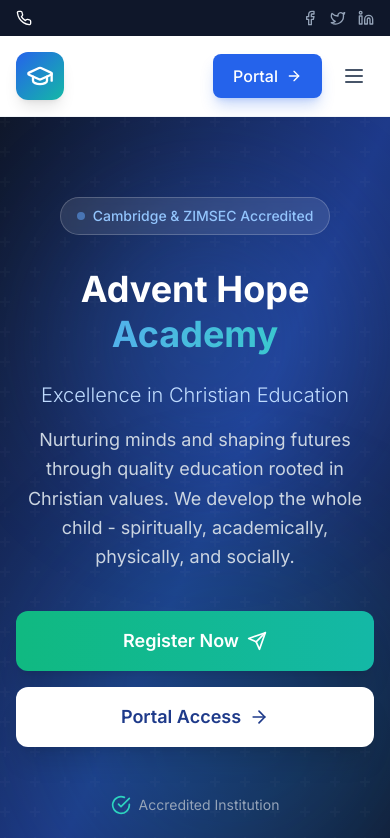
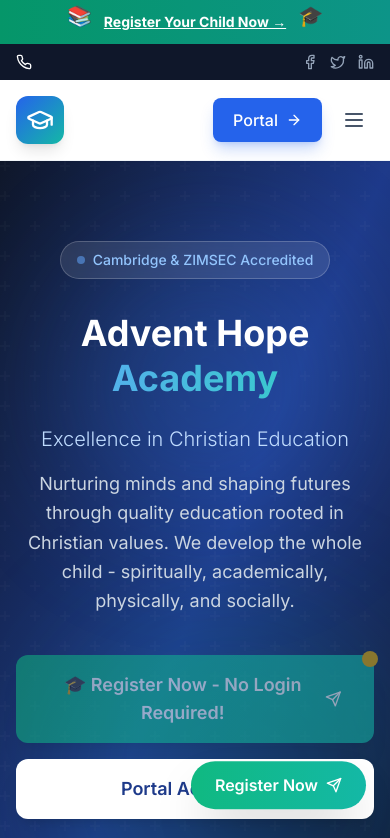
Before and after one commit to Leone2022/adventhopeacademy, a Next.js app: page / in a window 390 px wide. Shown: the top 838 px of the page. Built offline with nearby package versions, Linux system fonts and the light colour scheme.

Commit message:
Add prominent blinking Register Now button with announcement banner and floating mobile button

```diff
--- a/app/page.tsx
+++ b/app/page.tsx
@@ -102,6 +102,20 @@
 
   return (
     <main className="min-h-screen bg-white">
+      {/* Announcement Banner */}
+      <div className="bg-gradient-to-r from-emerald-600 to-teal-600 text-white py-2 text-center">
+        <div className="max-w-7xl mx-auto px-4 flex items-center justify-center gap-3">
+          <span className="animate-bounce text-xl">📚</span>
+          <p className="text-sm sm:text-base font-medium">
+            <span className="hidden sm:inline">Admissions Open for 2026! </span>
+            <Link href="/apply" className="underline font-bold hover:text-yellow-300 transition-colors">
+              Register Your Child Now →
+            </Link>
+          </p>
+          <span className="animate-bounce text-xl">🎓</span>
+        </div>
+      </div>
+
       {/* Top Bar */}
       <div className="bg-slate-900 text-white py-2.5 text-sm">
         <div className="max-w-7xl mx-auto px-4 sm:px-6 lg:px-8">
@@ -259,9 +273,13 @@
               <div className="flex flex-col sm:flex-row gap-4 justify-center lg:justify-start">
                 <Link
                   href="/apply"
-                  className="inline-flex items-center justify-center gap-2 px-8 py-4 bg-gradient-to-r from-emerald-500 to-teal-500 text-white rounded-xl font-semibold text-lg hover:from-emerald-600 hover:to-teal-600 transition-all shadow-xl hover:shadow-2xl transform hover:-translate-y-0.5"
+                  className="relative inline-flex items-center justify-center gap-2 px-8 py-4 bg-gradient-to-r from-emerald-500 to-teal-500 text-white rounded-xl font-semibold text-lg hover:from-emerald-600 hover:to-teal-600 transition-all shadow-xl hover:shadow-2xl transform hover:-translate-y-0.5 animate-pulse"
                 >
-                  Register Now
+                  <span className="absolute -top-1 -right-1 flex h-4 w-4">
+                    <span className="animate-ping absolute inline-flex h-full w-full rounded-full bg-yellow-400 opacity-75"></span>
+                    <span className="relative inline-flex rounded-full h-4 w-4 bg-yellow-500"></span>
+                  </span>
+                  🎓 Register Now - No Login Required!
                   <Send className="h-5 w-5" />
                 </Link>
                 <Link
@@ -735,6 +753,17 @@
           </div>
         </div>
       </footer>
+
+      {/* Floating Register Button (Mobile) */}
+      <div className="fixed bottom-6 right-6 z-50 md:hidden">
+        <Link
+          href="/apply"
+          className="flex items-center gap-2 px-6 py-3 bg-gradient-to-r from-emerald-500 to-teal-500 text-white rounded-full font-semibold shadow-2xl animate-bounce hover:from-emerald-600 hover:to-teal-600 transition-all"
+        >
+          <span>Register Now</span>
+          <Send className="h-4 w-4" />
+        </Link>
+      </div>
     </main>
   );
 }
```
